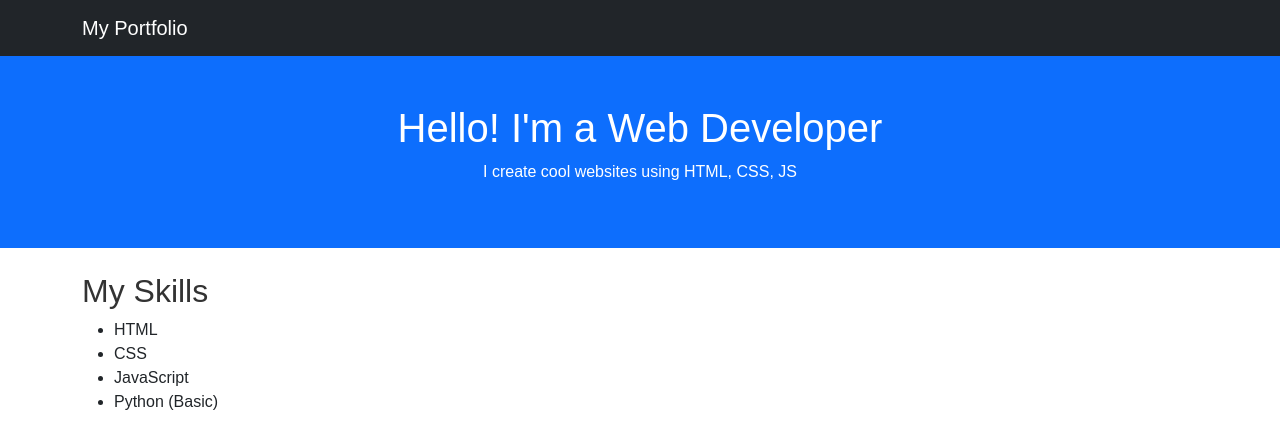
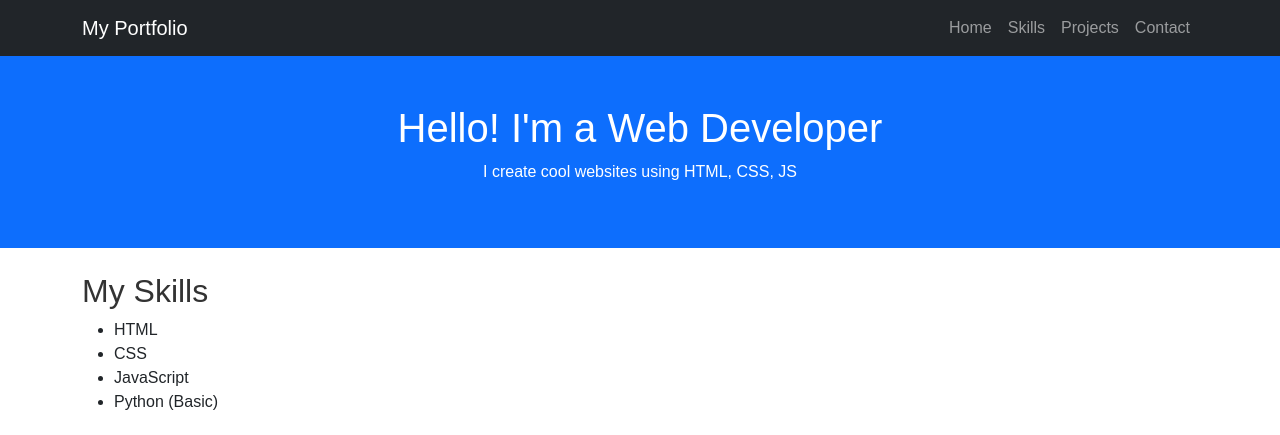
Before and after one commit to vijay1020/my-portfolio, a plain HTML site: page index.html in a window 1280 px wide. Shown: the top 435 px of the page. Drawn offline with nearby package versions, Linux system fonts and the light colour scheme.

Commit message:
Add files via upload

```diff
--- a/index.html
+++ b/index.html
@@ -13,18 +13,33 @@
 </head>
 <body>
 
-<nav class="navbar navbar-dark bg-dark">
+<nav class="navbar navbar-expand-lg navbar-dark bg-dark sticky-top">
   <div class="container">
     <a class="navbar-brand" href="#">My Portfolio</a>
+    <button class="navbar-toggler" type="button" data-bs-toggle="collapse"
+     data-bs-target="#navbarNav">
+      <span class="navbar-toggler-icon"></span>
+    </button>
+
+    <div class="collapse navbar-collapse" id="navbarNav">
+      <ul class="navbar-nav ms-auto">
+        <li class="nav-item"><a class="nav-link" href="#home">Home</a></li>
+        <li class="nav-item"><a class="nav-link" href="#skills">Skills</a></li>
+        <li class="nav-item"><a class="nav-link" href="#projects">Projects</a></li>
+        <li class="nav-item"><a class="nav-link" href="#contact">Contact</a></li>
+      </ul>
+    </div>
+
   </div>
 </nav>
 
-<header class="bg-primary text-white text-center p-5">
+
+<header id="home" class="bg-primary text-white text-center p-5">
   <h1>Hello! I'm a Web Developer</h1>
   <p>I create cool websites using HTML, CSS, JS</p>
 </header>
 
-<section class="container mt-4">
+<section id="skills" class="container mt-4">
   <h2>My Skills</h2>
   <ul>
     <li>HTML</li>
@@ -34,7 +49,7 @@
   </ul>
 </section>
 
-<section class="container mt-4">
+<section id="projects" class="container mt-4">
   <h2>My Project</h2>
   <!-- Youtube embed -->
   <iframe width="100%" height="315"
@@ -42,7 +57,7 @@
    allowfullscreen></iframe>
 </section>
 
-<section class="container mt-4 mb-5">
+<section id="contact" class="container mt-4 mb-5">
   <h2>Contact Me</h2>
   <form id="contactForm">
     <input class="form-control mb-2" type="text" id="name" placeholder="Your Name">
--- a/style.css
+++ b/style.css
@@ -5,3 +5,7 @@ body {
 h2 {
   color: #333;
 }
+
+html{
+  scroll-behavior:smooth;
+}
```
